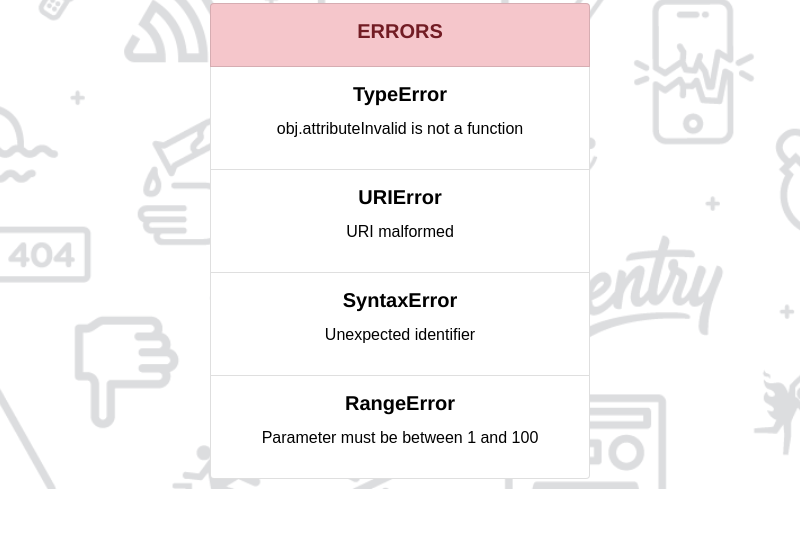
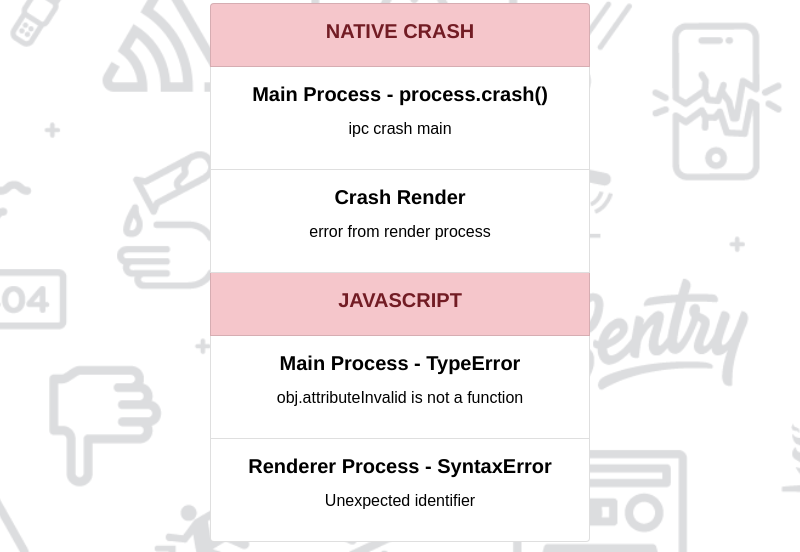
Before and after one commit to sentry-demos/electron, an Electron app: page src/index.html in a window 800 px wide. Shown: the part 315-867 px from the top of the page. Before the commit the page ends 804 px from the top, so only its background shows below. Drawn offline with nearby package versions, Linux system fonts and the light colour scheme; no server answers.

Commit message:
Native Crashes work, report to Sentry

```diff
--- a/main.js
+++ b/main.js
@@ -1,5 +1,7 @@
 // Modules to control application life and create native browser window
 const {app, BrowserWindow, ipcMain} = require('electron')
+
+require('./sentry');
 
 // Keep a global reference of the window object, if you don't, the window will
 // be closed automatically when the JavaScript object is garbage collected.
@@ -49,11 +51,13 @@ app.on('activate', function () {
 
 // The IPC handlers below trigger errors in the here (main process) when
 // the user clicks on corresponding buttons in the UI (renderer).
+// JAVASCRIPT
 ipcMain.on('demo.error', () => {
   console.log('Error triggered in main processes');
   throw new Error('Error triggered in main processes');
 });
 
+// CRASH
 ipcMain.on('demo.crash', () => {
   console.log('process.crash()');
   process.crash();
--- a/src/index.html
+++ b/src/index.html
@@ -1,22 +1,18 @@
 <!DOCTYPE html>
 <html>
   <head>
+    <meta charset="UTF-8">
     <script>window.$ = window.jQuery = require('jquery');</script>
     <link href="https://maxcdn.bootstrapcdn.com/bootswatch/3.3.6/cerulean/bootstrap.min.css" rel="stylesheet">
     <link rel="stylesheet" href="styles.css">
 
+    <!-- Sentry & App -->
     <script src="https://browser.sentry-cdn.com/5.2.1/bundle.min.js" crossorigin="anonymous"></script>
+    <script src="index.js" type="text/javascript"></script>
 
-    <meta charset="UTF-8">
     <title>Hello Sentry!</title>
   </head>
   <body>
-
-    <script>
-      // electron App...
-      Sentry.init({ dsn: 'https://5268e7ce262e40e583ed8bfcaac59b90@sentry.io/1463801' })
-    </script>
-
     <div class="">
       <div class="App" style="color: black">
         <div class="App-header">
@@ -35,50 +31,34 @@
 
         <h2 id="guest-email">Set Your Email Above</h2>
 
-
         <ul class="center list-group">
           <li class="list-group-item list-group-item-danger">
-            <h3>ERRORS</h3>
+            <h3>NATIVE CRASH</h3>
+          </li>
+          <li class="list-group-item" onclick="crashMain()">
+            <h3>Main Process - process.crash()</h3>
+            <p>ipc crash main</p>
+          </li>
+          <li class="list-group-item" onclick="crashRenderer()">
+            <h3>Crash Render</h3>
+            <p>error from render process</p>
+          </li>
+          <li class="list-group-item list-group-item-danger">
+              <h3>JAVASCRIPT</h3>
           </li>
           <li class="list-group-item" onclick="notAFunctionError()">
-            <h3>TypeError</h3>
+            <h3>Main Process - TypeError</h3>
             <p>obj.attributeInvalid is not a function</p>
           </li>
-          <li class="list-group-item" onclick="uriError()">
-            <h3>URIError</h3>
-            <p>URI malformed
-            </p>
-          </li>
           <li class="list-group-item" onclick="syntaxError()">
-            <h3>SyntaxError</h3>
+            <h3>Renderer Process - SyntaxError</h3>
             <p>Unexpected identifier</p>
-          </li>
-          <li class="list-group-item" onclick="rangeError()">
-            <h3>RangeError</h3>
-            <p>Parameter must be between 1 and 100</p>
           </li>
         </ul>
       </div>
     </div>
 
     <script>
-      notAFunctionError = function() {
-        var someArray = [{ func: function () {}}];
-        someArray[1].func();
-      }
-
-      uriError = function() {
-        decodeURIComponent('%');
-      }
-
-      syntaxError = function() {
-        eval('foo bar');
-      }
-
-      rangeError = function() {
-        throw new RangeError('Parameter must be between 1 and 100');
-      }
-
       $(document).ready(function(){
         $("#submit-email").click(function(event){
           var email = $("#email").val()
@@ -90,20 +70,18 @@
         });
       });
 
-      function errorMain() {
-        ipcRenderer.send('demo.error');
-      };
-
-      function errorRenderer() {
-        throw new Error('Error triggered in renderer process');
-      };
-
-      function crashMain() {
-        ipcRenderer.send('demo.crash');
-      };
-
-      // function crashRenderercrash = crash
-
     </script>
   </body>
 </html>
+
+
+<!-- <li class="list-group-item" onclick="uriError()">
+  <h3>URIError</h3>
+  <p>URI malformed
+  </p>
+</li>
+
+<li class="list-group-item" onclick="rangeError()">
+  <h3>RangeError</h3>
+  <p>Parameter must be between 1 and 100</p>
+</li> -->
--- /dev/null
+++ b/src/index.js
@@ -0,0 +1,51 @@
+// TODO - can access the Sentry object?
+require('../sentry');
+
+const { ipcRenderer } = require('electron');
+const { crash } = global.process || {};
+
+console.log('Sentry', Sentry)
+
+function notAFunctionError() {
+    var someArray = [{ func: function () {}}];
+    someArray[1].func();
+}
+
+function syntaxError() {
+    eval('foo bar');
+}
+
+
+// JAVASRIPT
+function errorMain() {
+    ipcRenderer.send('demo.error');
+};
+function errorRenderer() {
+    throw new Error('Error triggered in renderer process');
+};
+
+// CRASH
+function crashMain() {
+    ipcRenderer.send('demo.crash');
+};
+
+crashRenderer = crash
+
+
+
+// WOULD BE NICE...
+// versions = {
+//     chrome: process.versions.chrome,
+//     electron: process.versions.electron,
+//     node: process.versions.node,
+// };
+
+
+
+// function rangeError() {
+//     throw new RangeError('Parameter must be between 1 and 100');
+// }
+
+// function uriError() {
+//     decodeURIComponent('%');
+//   }
```
Also changed, not shown: README.md.
